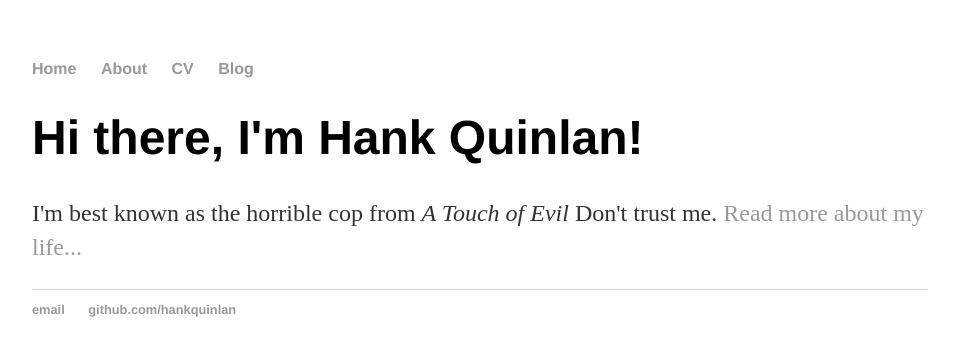
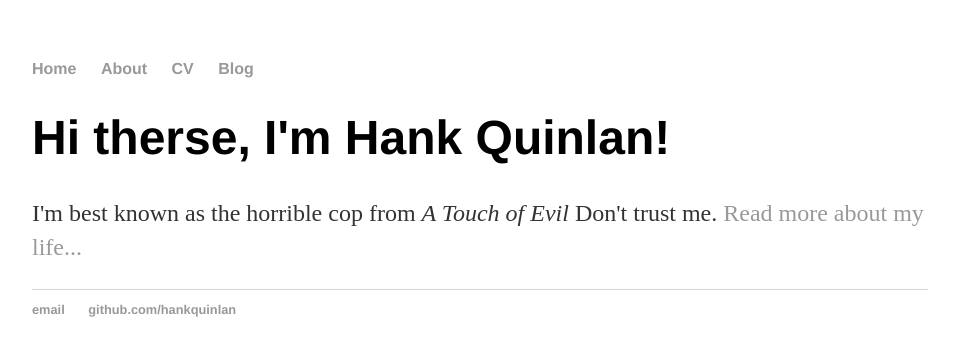
Before and after one commit to mjchristy/marissachristy, a Jekyll site: the page built from index.html, in a window 1280 px wide. Shown: the top 356 px of the page, without its empty margins (160-1115 px from the left). Built offline with Jekyll 4.4.1, drawn with Linux system fonts in a browser that asks for light colours.

Commit message:
testing command line

```diff
--- a/index.html
+++ b/index.html
@@ -3,6 +3,6 @@ layout: default
 title: Hank Quinlan, Horrible Cop
 ---
 <div class="blurb">
-	<h1>Hi there, I'm Hank Quinlan!</h1>
+	<h1>Hi therse, I'm Hank Quinlan!</h1>
 	<p>I'm best known as the horrible cop from <em>A Touch of Evil</em> Don't trust me. <a href="/about">Read more about my life...</a></p>
 </div><!-- /.blurb -->
```
